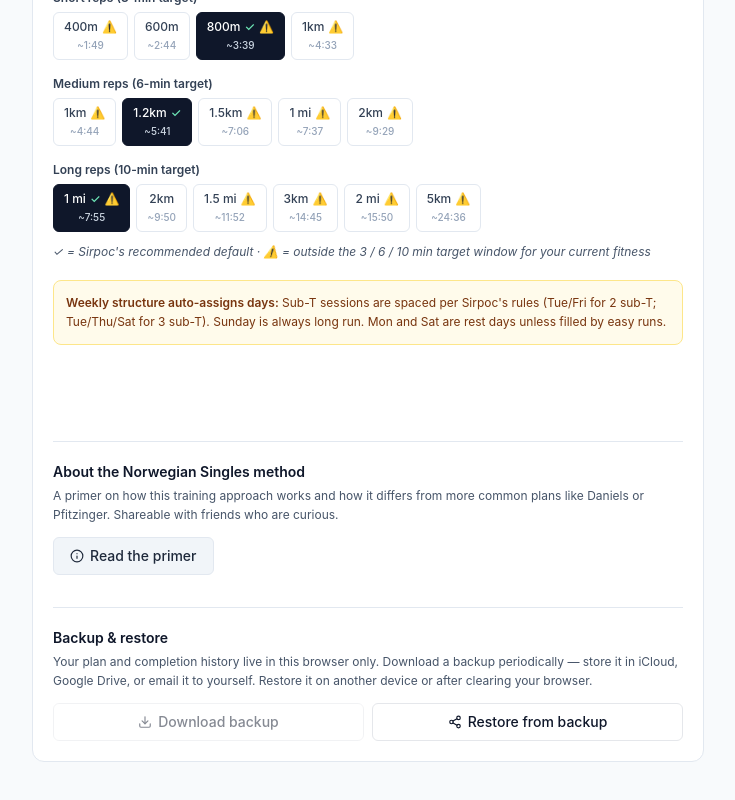
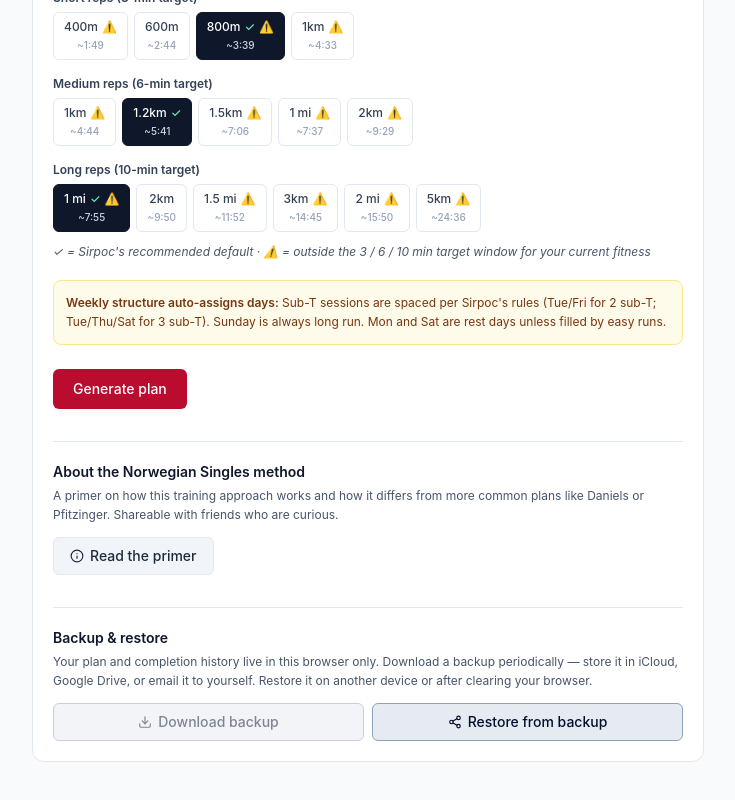
Before and after one commit to arosebyanyothershem/Running-App, a React (Vite) app: page / in a window 1280 px wide. Shown: the part 1714-2514 px from the top of the page, without its empty margins (112-847 px from the left). Built offline with nearby package versions, Linux system fonts and the light colour scheme.

Commit message:
Update tailwind.config.js

```diff
--- a/tailwind.config.js
+++ b/tailwind.config.js
@@ -5,7 +5,39 @@ export default {
     './src/**/*.{js,jsx}',
   ],
   theme: {
-    extend: {},
+    extend: {
+      colors: {
+        // Norwegian flag–inspired theme palette
+        // Red (sub-T, MP, race, primary CTAs)
+        norwegian: {
+          red: {
+            50:  '#FCE9EC',
+            100: '#F7C7CE',
+            200: '#EE8A95',
+            300: '#E25060',
+            400: '#D32337',
+            500: '#BA0C2F',  // primary red
+            600: '#9C0A28',
+            700: '#7B0820',
+            800: '#5A0618',
+            900: '#3D0410',
+          },
+          // Navy (easy, long, strength, neutral accents)
+          navy: {
+            50:  '#E6EAF1',
+            100: '#C1CCDD',
+            200: '#8FA1BD',
+            300: '#5D769D',
+            400: '#2F4F80',
+            500: '#00205B',  // primary navy
+            600: '#001B4E',
+            700: '#001540',
+            800: '#000F2F',
+            900: '#00081F',
+          },
+        },
+      },
+    },
   },
   plugins: [],
 };
```
